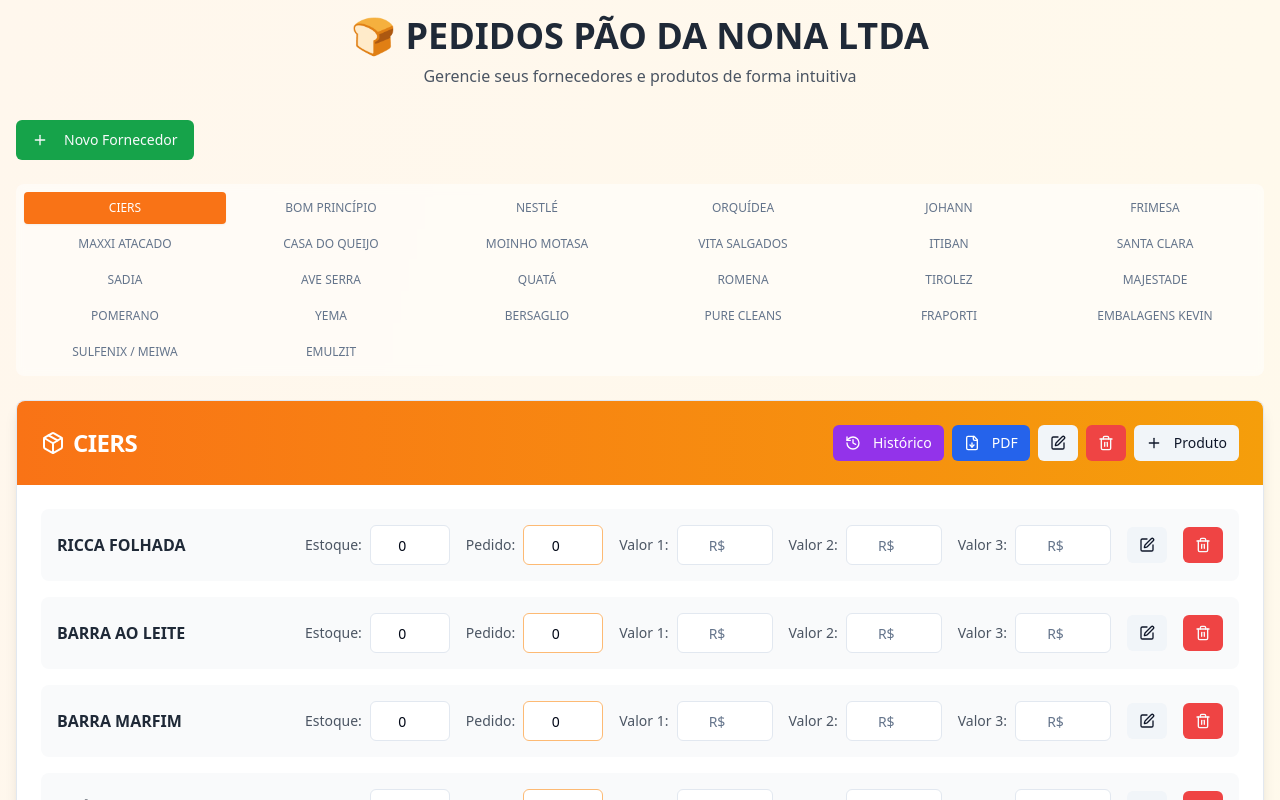
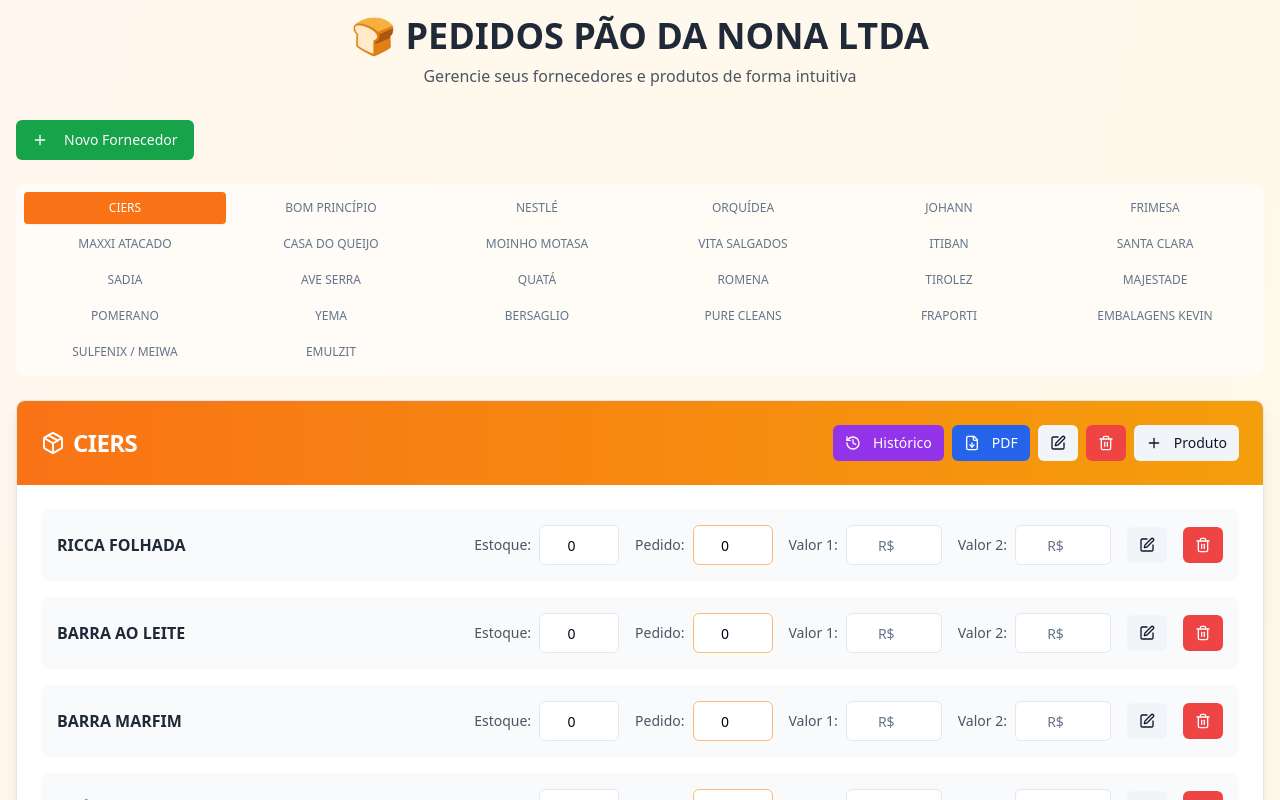
Before and after one commit to jv2410/padaria-pedidos-manager, a React (Vite) app: page / in a window 1280 px wide. Shown: the top 800 px of the page. Built offline with nearby package versions, Linux system fonts and the light colour scheme.

Commit message:
Remove third price field
Remove the third price field from the product form.

```diff
--- a/src/pages/Index.tsx
+++ b/src/pages/Index.tsx
@@ -17,7 +17,6 @@ interface Product {
   orderQuantity: number;
   price?: number;
   price2?: number;
-  price3?: number;
 }
 
 interface PurchaseHistory {
@@ -573,18 +572,6 @@ const Index = () => {
     ));
   };
 
-  const handlePrice3Change = (supplierId: string, productId: string, value: number) => {
-    setSuppliers(prev => prev.map(s =>
-      s.id === supplierId
-        ? {
-            ...s,
-            products: s.products.map(p =>
-              p.id === productId ? { ...p, price3: value } : p
-            )
-          }
-        : s
-    ));
-  };
 
   const handleShowHistory = (supplier: Supplier) => {
     const supplierHistory = purchaseHistory.filter(h => h.supplierId === supplier.id);
@@ -866,18 +853,6 @@ const Index = () => {
                               />
                             </div>
 
-                            <div className="flex items-center gap-2">
-                              <Label className="text-sm text-gray-600">Valor 3:</Label>
-                              <Input
-                                type="number"
-                                min="0"
-                                step="0.01"
-                                value={product.price3 || ''}
-                                onChange={(e) => handlePrice3Change(supplier.id, product.id, parseFloat(e.target.value) || 0)}
-                                className="w-24 text-center"
-                                placeholder="R$"
-                              />
-                            </div>
 
                             <Button
                               size="sm"
```
